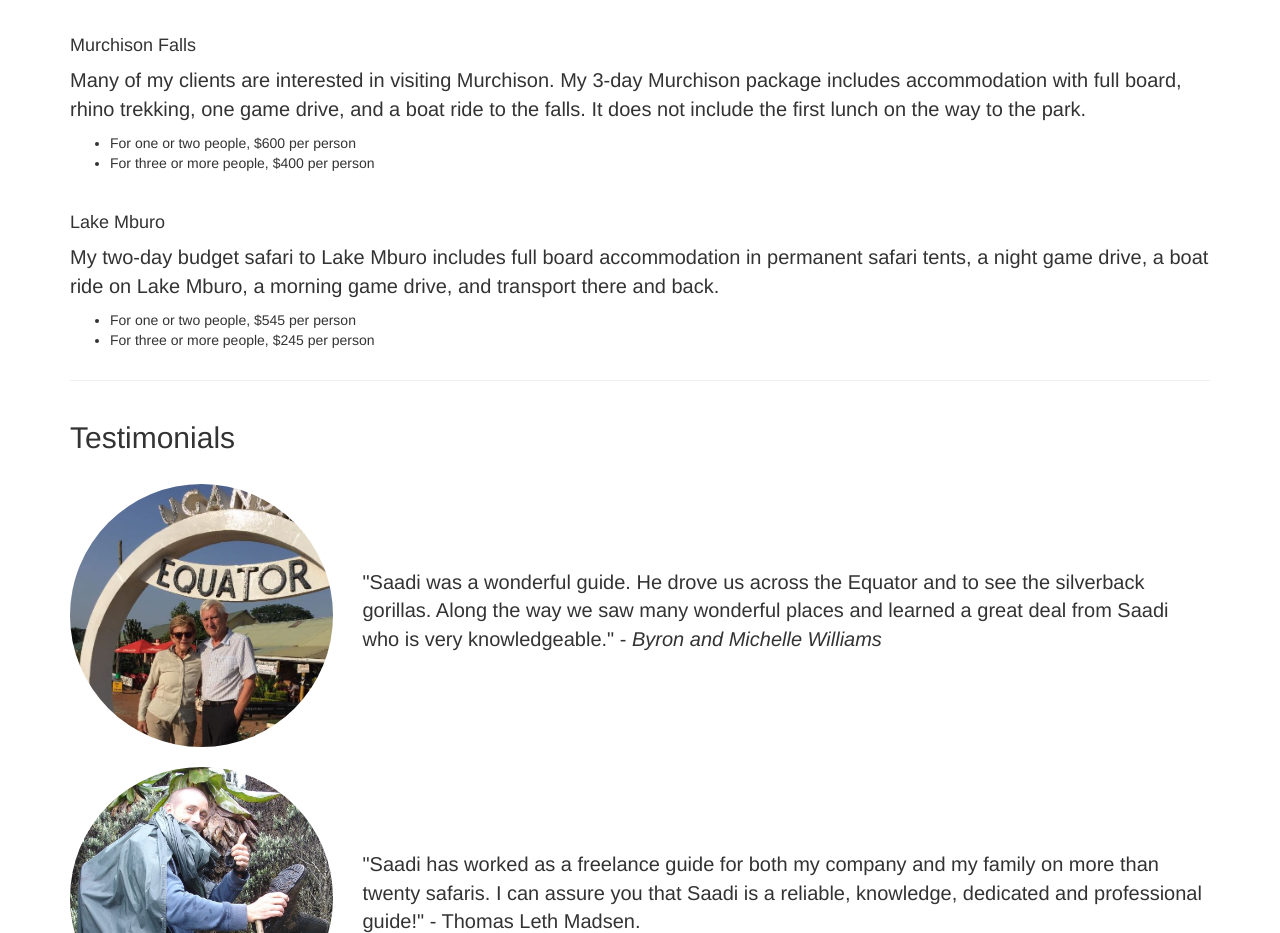
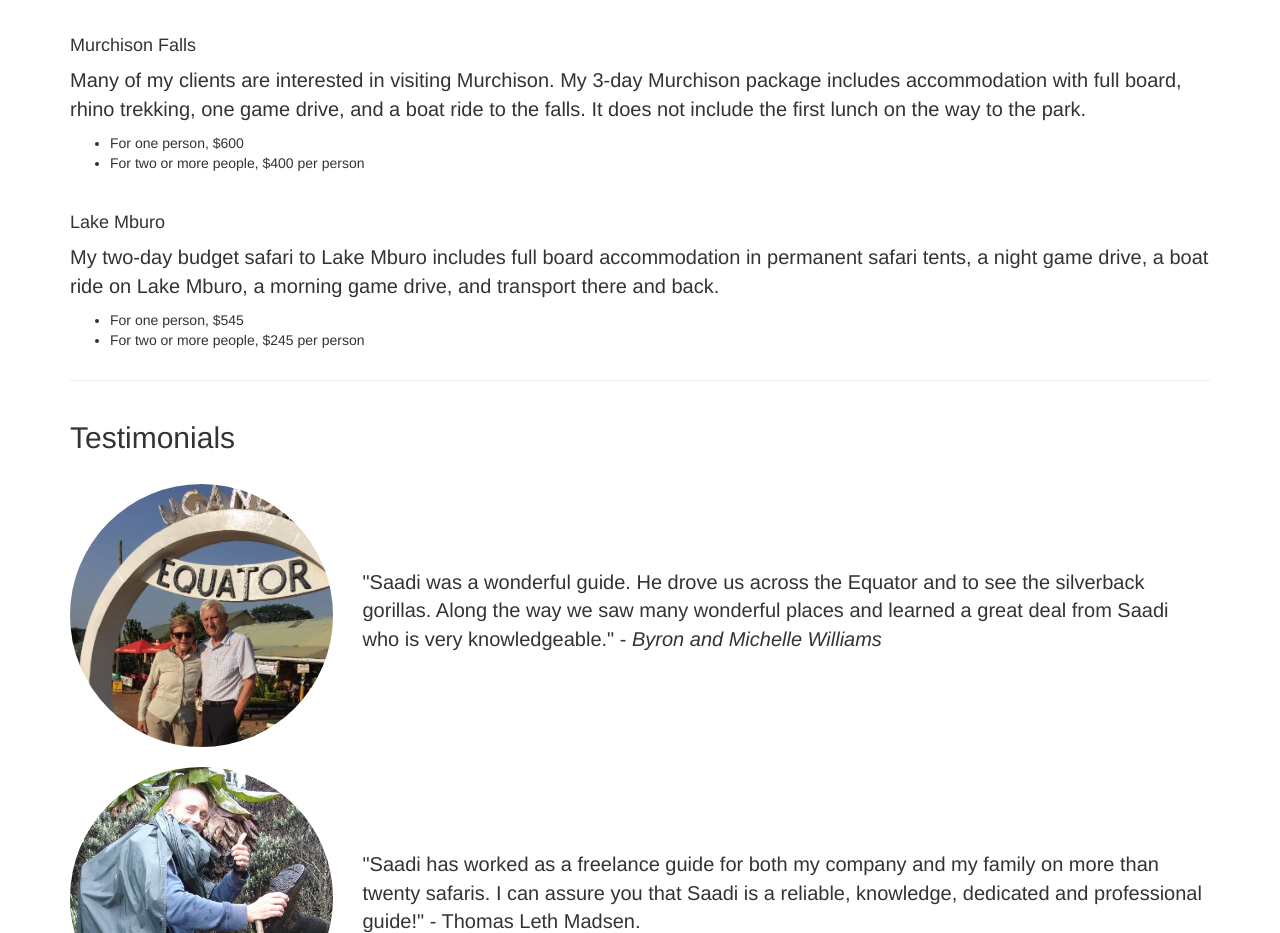
Before and after one commit to saadi-tours/saadi-tours.github.io, a website: page index.html in a window 1280 px wide. Shown: the part 1460-2393 px from the top of the page. Drawn offline with Linux system fonts and the light colour scheme.

Commit message:
update index

```diff
--- a/index.html
+++ b/index.html
@@ -88,15 +88,15 @@
                 <h4>Murchison Falls</h4>
 				<p>Many of my clients are interested in visiting Murchison. My 3-day Murchison package includes accommodation with full board, rhino trekking, one game drive, and a boat ride to the falls. It does not include the first lunch on the way to the park.</p>
 				<ul>
-					<li>For one or two people, $600 per person</li>
-					<li>For three or more people, $400 per person</li>
+					<li>For one person, $600</li>
+					<li>For two or more people, $400 per person</li>
 				</ul>
                 <br />
                 <h4>Lake Mburo</h4>
                 <p>My two-day budget safari to Lake Mburo includes full board accommodation in permanent safari tents, a night game drive, a boat ride on Lake Mburo, a morning game drive, and transport there and back.</p>
                 <ul>
-                    <li>For one or two people, $545 per person</li>
-                    <li>For three or more people, $245 per person</li>
+                    <li>For one person, $545</li>
+                    <li>For two or more people, $245 per person</li>
                 </ul>
 			</div>
 		</div>
```
Also changed, not shown: 1 other file.
